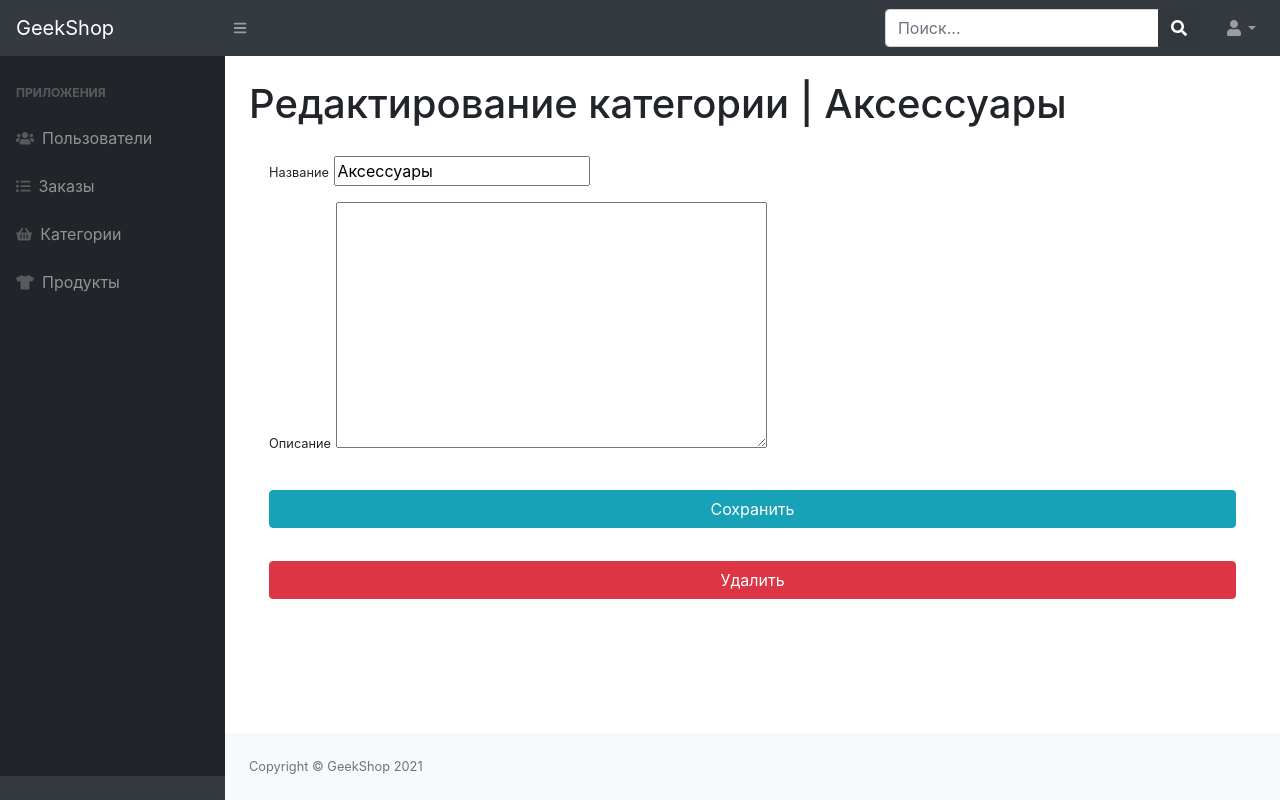
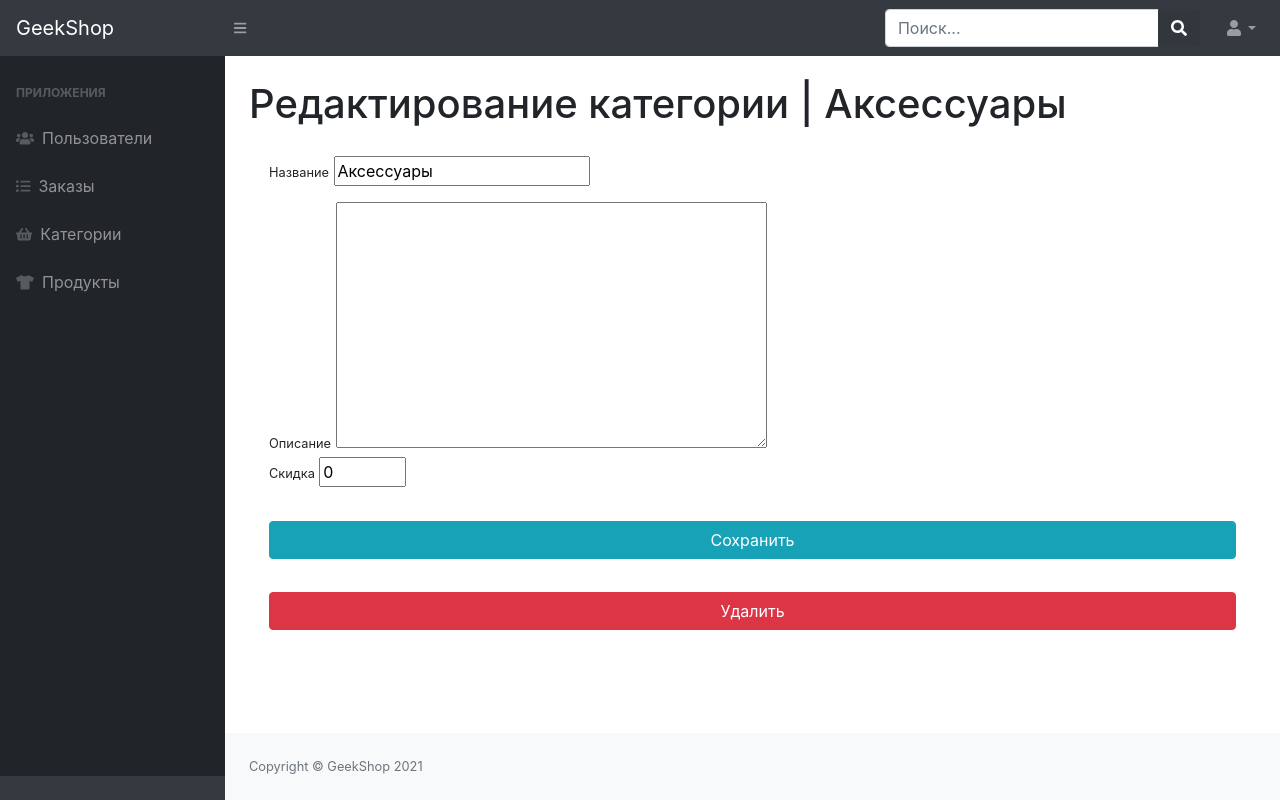
Before and after one commit to DaniilPivovarov1/geekshop2, a Django app: page /admin-staff/categories/update/4/ in a window 1280 px wide. Run offline with Django 3.2, Linux system fonts and the light colour scheme; a user stored in the database is signed in; data comes from the database, SQL or seed files in the repository; both versions use the stored data as it was after the commit; some libraries are stand-ins or nearby versions.

Commit message:
added categories discount

```diff
--- a/admins/forms.py
+++ b/admins/forms.py
@@ -33,6 +33,8 @@ class CategoryAdminCreateForm(forms.ModelForm):
 
 
 class CategoryAdminUpdateForm(forms.ModelForm):
+    discount = forms.IntegerField(label='скидка', required=False, min_value=0, max_value=90, initial=0)
+
     class Meta:
         model = ProductCategory
-        fields = ('name', 'description',)
+        exclude = ('is_active',)
--- a/admins/templates/admins/admin-categories-update-delete.html
+++ b/admins/templates/admins/admin-categories-update-delete.html
@@ -19,6 +19,12 @@
                         <div class="col-lg-12">
                             <label class="small mb-1" for="{{ form.description.id_for_label }}">Описание</label>
                             {{ form.description }}
+                        </div>
+                    </div>
+                    <div class="form-row">
+                        <div class="col-lg-12">
+                            <label class="small mb-1" for="{{ form.discount.id_for_label }}">Скидка</label>
+                            {{ form.discount }}
                         </div>
                     </div>
                     <div class="form-row">
--- a/admins/views.py
+++ b/admins/views.py
@@ -1,3 +1,4 @@
+from django.db.models import F
 from django.db.models.signals import pre_save
 from django.dispatch import receiver
 from django.shortcuts import render, HttpResponseRedirect
@@ -185,6 +186,14 @@ class ProductCategoryUpdateView(UpdateView):
         context['category'] = self.object
         return context
 
+    def form_valid(self, form):
+        if 'discount' in form.cleaned_data:
+            discount = form.cleaned_data['discount']
+            if discount:
+                self.object.product_set.update(price=F('price') * (1 - discount / 100))
+
+        return super().form_valid(form)
+
     @method_decorator(user_passes_test(lambda u: u.is_superuser))
     def dispatch(self, request, *args, **kwargs):
         return super(ProductCategoryUpdateView, self).dispatch(request, *args, **kwargs)
```
Also changed, not shown: db.sqlite3.
